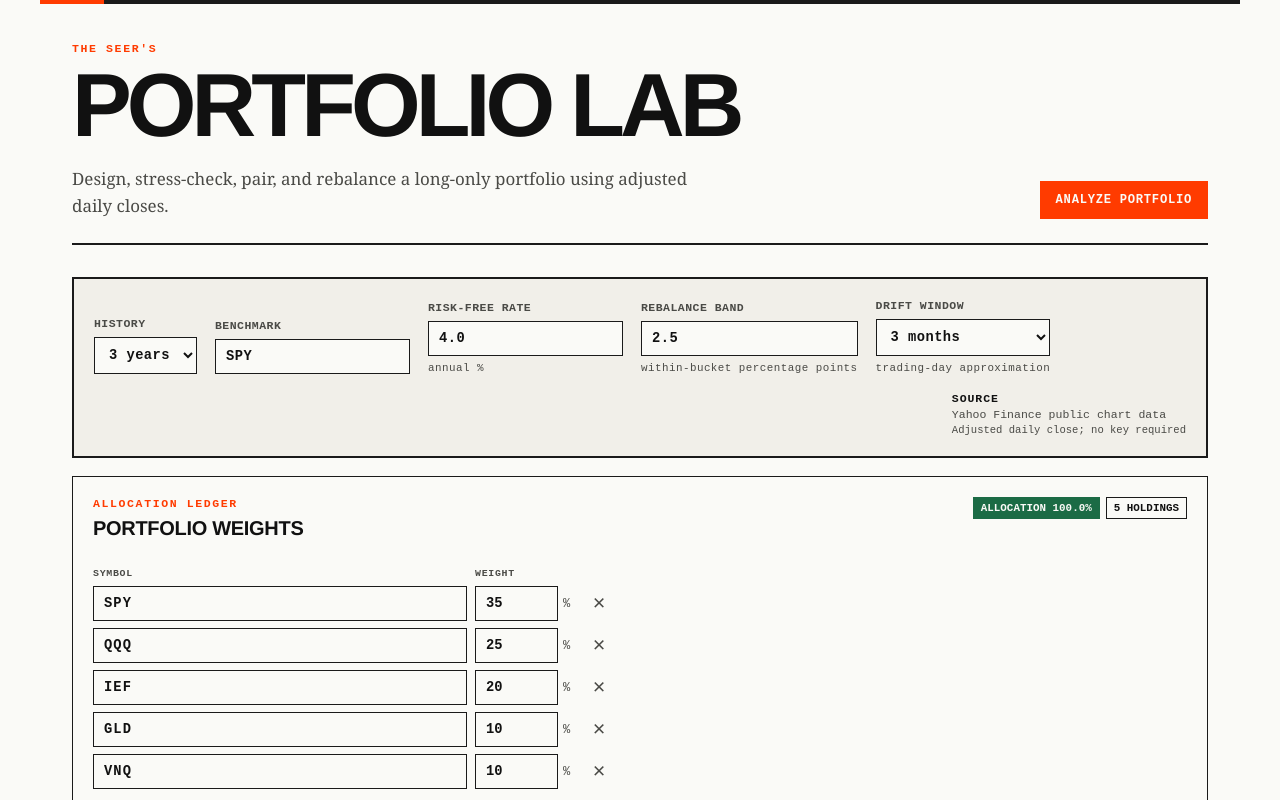
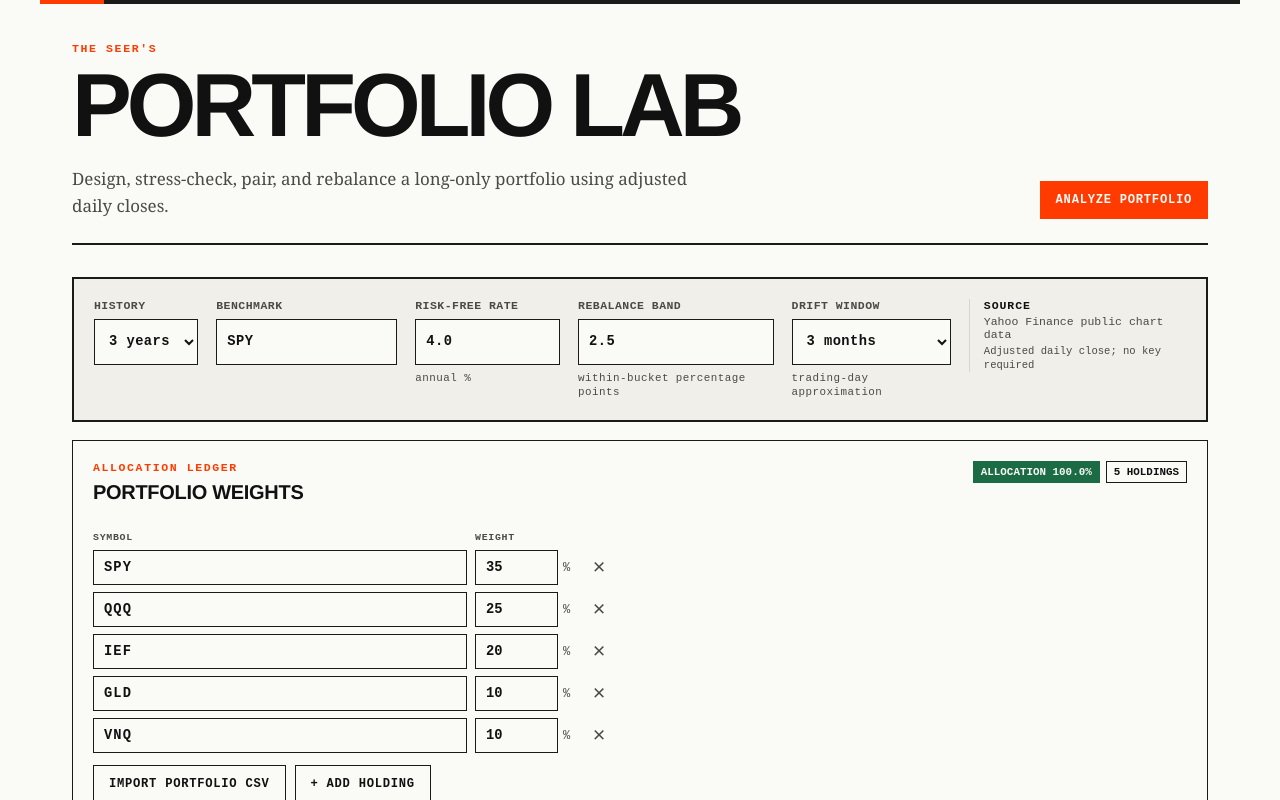
Before and after one commit to kyleweinstein/portfolio-laboratory, a Next.js app: page / in a window 1280 px wide. Shown: the top 800 px of the page. Built offline with nearby package versions, Linux system fonts and the light colour scheme.

Commit message:
Align portfolio settings controls

```diff
--- a/app/globals.css
+++ b/app/globals.css
@@ -23,12 +23,13 @@ header p{font-family:var(--serif);font-size:1.06rem;color:var(--ink-soft);max-wi
 .eyebrow{display:block;color:var(--accent);font:700 .72rem/1.2 var(--mono);letter-spacing:.14em;text-transform:uppercase}
 .card{background:transparent;border:1px solid var(--rule);border-radius:0;padding:20px;box-shadow:none}
 .control{margin-bottom:16px;background:var(--paper-alt);border-width:2px}
-.controls{display:flex;gap:18px;align-items:end;flex-wrap:wrap}
-.controls label{display:grid;gap:6px;color:var(--ink-soft);font:700 .72rem/1.2 var(--mono);letter-spacing:.04em;text-transform:uppercase}
-.controls small{color:var(--ink-soft);font:400 .68rem var(--mono);text-transform:none}
+.controls{display:grid;grid-template-columns:minmax(0,.72fr) minmax(0,1.25fr) minmax(0,1fr) minmax(0,1.35fr) minmax(0,1.1fr) minmax(0,1.5fr);gap:18px;align-items:start}
+.controls label{display:grid;gap:6px;min-width:0;align-content:start;color:var(--ink-soft);font:700 .72rem/1.2 var(--mono);letter-spacing:.04em;text-transform:uppercase}
+.controls>label input,.controls>label select{width:100%;min-width:0;height:46px}
+.controls small{min-height:1.35em;color:var(--ink-soft);font:400 .68rem/1.35 var(--mono);text-transform:none}
 input,select{color:var(--ink);background:var(--paper);border:1px solid var(--rule);border-radius:0;padding:9px 10px;font:700 .86rem var(--mono)}
 input:focus,select:focus{outline:0;border-color:var(--accent);box-shadow:inset 0 -2px 0 var(--accent)}
-.source{margin-left:auto;display:grid;gap:3px;color:var(--ink-soft);font:.72rem var(--mono)}
+.source{display:grid;gap:3px;min-width:0;align-content:start;padding-left:14px;border-left:1px solid var(--rule-light);color:var(--ink-soft);font:.72rem var(--mono)}
 .source b{color:var(--ink);text-transform:uppercase;letter-spacing:.08em}.source small{font-size:.66rem}
 .grid{display:grid;gap:18px;margin:18px 0}.grid.two{grid-template-columns:1.05fr .95fr}
 .section-title{display:flex;justify-content:space-between;gap:12px}
@@ -115,8 +116,9 @@ th,td{padding:10px 9px;border-bottom:1px solid var(--rule-light)}tbody tr:last-c
 .method{display:grid;grid-template-columns:1fr 1fr;gap:64px;border-top:4px solid var(--rule);margin:48px 0 24px;padding-top:28px}.method p{color:var(--ink-soft);font:.95rem/1.65 var(--serif)}
 footer{border-top:1px solid var(--rule);padding-top:17px;color:var(--ink-soft);font:.7rem/1.5 var(--mono)}
 @media(max-width:1000px){.diversification-layout{grid-template-columns:1fr}.pair-opportunities .pair-row{grid-template-columns:1.1fr 1.7fr auto}.pair-opportunities .pair-actions{display:grid}}
+@media(max-width:1100px){.controls{grid-template-columns:repeat(3,minmax(0,1fr))}.source{grid-column:1 / -1;padding:12px 0 0;border-left:0;border-top:1px solid var(--rule-light)}}
 @media(max-width:900px){main{padding:0 20px 48px}main::before{margin:0 -20px 28px}header{display:block}.masthead-action{justify-items:start;margin-top:22px}.grid.two,.method,.optimizer-card,.composition-grid{grid-template-columns:1fr}.optimizer-card>.note{grid-column:auto}.metric-grid{grid-template-columns:repeat(3,1fr)}.metric:nth-child(3){border-right:0}.source{margin-left:0}.bucket-list{grid-template-columns:1fr}.pair-inspector{grid-template-columns:repeat(2,1fr)}.pair-inspector>div,.pair-inspector>button{border-bottom:1px solid var(--rule-light)}}
 @media(max-width:760px){.radar-grid{grid-template-columns:1fr}.radar-panel{max-width:430px;width:100%;margin:auto}.radar-panel svg{max-height:none}}
-@media(max-width:700px){.pair-row,.pair-opportunities .pair-row{grid-template-columns:1fr}.pair-row dl{grid-template-columns:repeat(3,1fr)}.bucket-metrics{grid-template-columns:repeat(2,1fr)}.bucket-metrics div:nth-child(2){border-right:0}.bucket-allocations>div{grid-template-columns:62px 1fr 1fr}.bucket-allocations>div span:last-child{grid-column:2 / -1}.balance-summary{grid-template-columns:1fr}.balance-summary>div+div{border-left:0;border-top:1px solid var(--rule)}.table-tools,.series-picker{align-items:stretch;display:grid}.table-tools input,.series-picker input{min-width:0;width:100%}}
-@media(max-width:560px){h1{font-size:3.15rem}.metric-grid{grid-template-columns:repeat(2,1fr)}.metric:nth-child(3){border-right:1px solid var(--rule-light)}.metric:nth-child(even){border-right:0}.holding input,.holding select{padding:8px 5px}.action-row{display:grid}.section-title{display:grid}.allocation-totals{justify-content:flex-start}.bucket-metrics{grid-template-columns:1fr 1fr}.pair-inspector{grid-template-columns:1fr}.map-toolbar label{width:100%}.map-toolbar input,.map-toolbar select{width:100%}.map-legend i{width:24px}.map-legend em{margin-left:5px}.pagination{justify-content:space-between}.bucket-summary h3{font-size:.95rem}}
+@media(max-width:700px){.controls{grid-template-columns:repeat(2,minmax(0,1fr))}.pair-row,.pair-opportunities .pair-row{grid-template-columns:1fr}.pair-row dl{grid-template-columns:repeat(3,1fr)}.bucket-metrics{grid-template-columns:repeat(2,1fr)}.bucket-metrics div:nth-child(2){border-right:0}.bucket-allocations>div{grid-template-columns:62px 1fr 1fr}.bucket-allocations>div span:last-child{grid-column:2 / -1}.balance-summary{grid-template-columns:1fr}.balance-summary>div+div{border-left:0;border-top:1px solid var(--rule)}.table-tools,.series-picker{align-items:stretch;display:grid}.table-tools input,.series-picker input{min-width:0;width:100%}}
+@media(max-width:560px){h1{font-size:3.15rem}.controls{grid-template-columns:1fr}.metric-grid{grid-template-columns:repeat(2,1fr)}.metric:nth-child(3){border-right:1px solid var(--rule-light)}.metric:nth-child(even){border-right:0}.holding input,.holding select{padding:8px 5px}.action-row{display:grid}.section-title{display:grid}.allocation-totals{justify-content:flex-start}.bucket-metrics{grid-template-columns:1fr 1fr}.pair-inspector{grid-template-columns:1fr}.map-toolbar label{width:100%}.map-toolbar input,.map-toolbar select{width:100%}.map-legend i{width:24px}.map-legend em{margin-left:5px}.pagination{justify-content:space-between}.bucket-summary h3{font-size:.95rem}}
 @media(max-width:360px){h1{font-size:2.65rem;letter-spacing:-.045em}.holding-head,.holding{grid-template-columns:minmax(90px,1fr) 84px 28px;gap:6px}.card{padding:16px}.metric{padding:12px 10px}.metric strong{font-size:1.25rem}}
```
Also changed, not shown: 1 other file (tests, documents, lock files or other folders).
